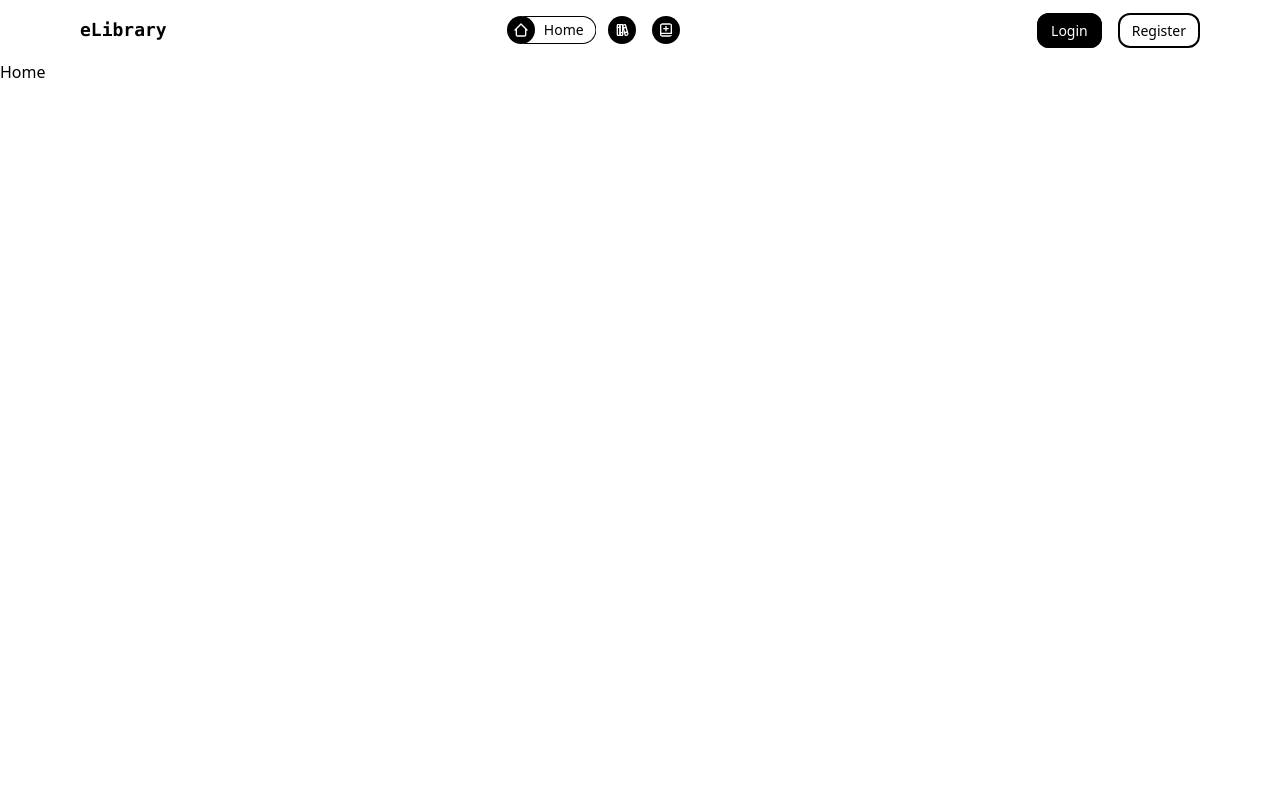
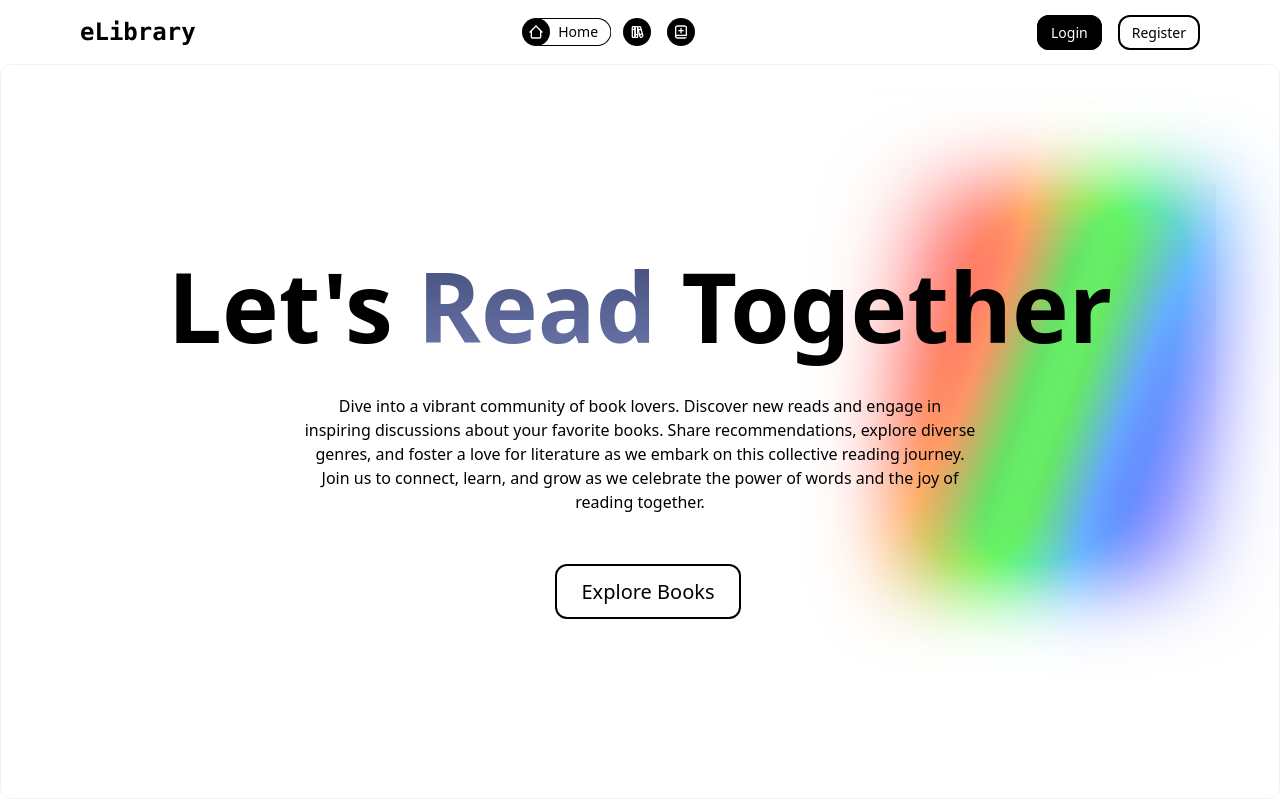
Before and after one commit to asimdelvi/eLibrary, a React (Create React App) app in the folder frontend/: page / in a window 1280 px wide. Built offline with nearby package versions, Linux system fonts and the light colour scheme.

Commit message:
design hero section

```diff
--- a/frontend/src/App.jsx
+++ b/frontend/src/App.jsx
@@ -1,11 +1,11 @@
 import React from "react";
-// import "./App.css";
 import { Routes, Route, NavLink } from "react-router-dom";
 import { Register } from "./pages/user/Register";
 import { Login } from "./pages/user/Login";
 import { Books } from "./pages/books/Books";
 import { NewBook } from "./pages/books/NewBook";
 import { Book } from "./pages/books/Book";
+import { Home } from "./pages/books/Home";
 import { UpdateBook } from "./pages/books/UpdateBook";
 
 import { TbBooks } from "react-icons/tb";
@@ -14,11 +14,10 @@ import { BiBookAdd, BiHomeAlt2 } from "react-icons/bi";
 function App() {
   return (
     <>
-      <nav className="transition duration-700 ease-in px-20 flex items-center justify-between nav-background sticky top-0 py-4 border-0 rounded-none">
+      <nav className="px-20 flex items-center justify-between nav-background sticky z-40 top-0 py-4 border-0 rounded-none">
         <NavLink to="/">
-          <h1 className="text-lg font-mono font-extrabold">eLibrary</h1>
+          <h1 className="text-2xl font-mono font-extrabold">eLibrary</h1>
         </NavLink>
-
         <div className="flex items-center">
           <NavLink className="mr-4 group" to="/">
             <div className="rounded-full flex">
@@ -59,7 +58,7 @@ function App() {
         </div>
       </nav>
       <Routes>
-        <Route path="/" element={<h1>Home</h1>} />
+        <Route path="/" element={<Home />} />
         <Route path="/books/all" element={<Books />} />
         <Route path="/books/new" element={<NewBook />} />
         <Route path="/books/:id" element={<Book />} />
--- a/frontend/src/index.css
+++ b/frontend/src/index.css
@@ -10,6 +10,16 @@
     border: 1px solid rgba(209, 213, 219, 0.3);
   }
 
+  .hero-background {
+    backdrop-filter: blur(40px) saturate(200%);
+    background-color: rgba(255, 255, 255, 0.4);
+    border-radius: 12px;
+    border: 1px solid rgba(209, 213, 219, 0.3);
+  }
+
+  .hero-shape {
+    background: linear-gradient(110deg, #fff, #f00, #0f0, #00f, #fff);
+  }
   .animate-nav {
     display: none;
     opacity: 0;
@@ -61,4 +71,37 @@
     /* position: relative;
     left: -16px; */
   }
+
+  .text-gradient {
+    font-size: 72px;
+    background: linear-gradient(1turn, #8ab483, #4e8361);
+    background-clip: text;
+    -webkit-text-fill-color: transparent;
+    animation: gradient 20s ease-in-out infinite;
+  }
+  @keyframes gradient {
+    0% {
+      background: linear-gradient(1turn, #8ab483, #4e8361);
+      background-clip: text;
+      -webkit-text-fill-color: transparent;
+    }
+    50% {
+      background: linear-gradient(1turn, #6e79af, #414a76);
+      background-clip: text;
+      -webkit-text-fill-color: transparent;
+    }
+    100% {
+      background: linear-gradient(1turn, #df629c, #df6762);
+      background-clip: text;
+      -webkit-text-fill-color: transparent;
+    }
+  }
+  /* #0081EF */
+  /* #00D6DA */
+
+  /* #8126C6 */
+  /* F00488 */
+
+  /* #E55F54 */
+  /* #E0AA3D */
 }
--- /dev/null
+++ b/frontend/src/pages/books/Home.jsx
@@ -0,0 +1,27 @@
+import { Link } from "react-router-dom";
+
+export const Home = () => {
+  return (
+    <>
+      <div className="hero-shape  w-80 h-[50vh] absolute left-[70%] top-[23%] z-0"></div>
+      <div className="px-20 flex flex-col justify-center  h-[calc(100vh-65px)] items-center z-20 relative hero-background">
+        <h2 className="text-8xl text-center font-black mb-10">
+          Let's <span className="text-gradient text-8xl">Read</span> Together
+        </h2>
+        <p className="w-[60%] text-center mb-16">
+          Dive into a vibrant community of book lovers. Discover new reads and
+          engage in inspiring discussions about your favorite books. Share
+          recommendations, explore diverse genres, and foster a love for
+          literature as we embark on this collective reading journey. Join us to
+          connect, learn, and grow as we celebrate the power of words and the
+          joy of reading together.
+        </p>
+        <Link to="/books/all">
+          <span className="ml-4 rounded-xl border-black border-2 px-6 py-3 text-xl hover:border-gray-600 hover:text-gray-800">
+            Explore Books
+          </span>
+        </Link>
+      </div>
+    </>
+  );
+};
```
